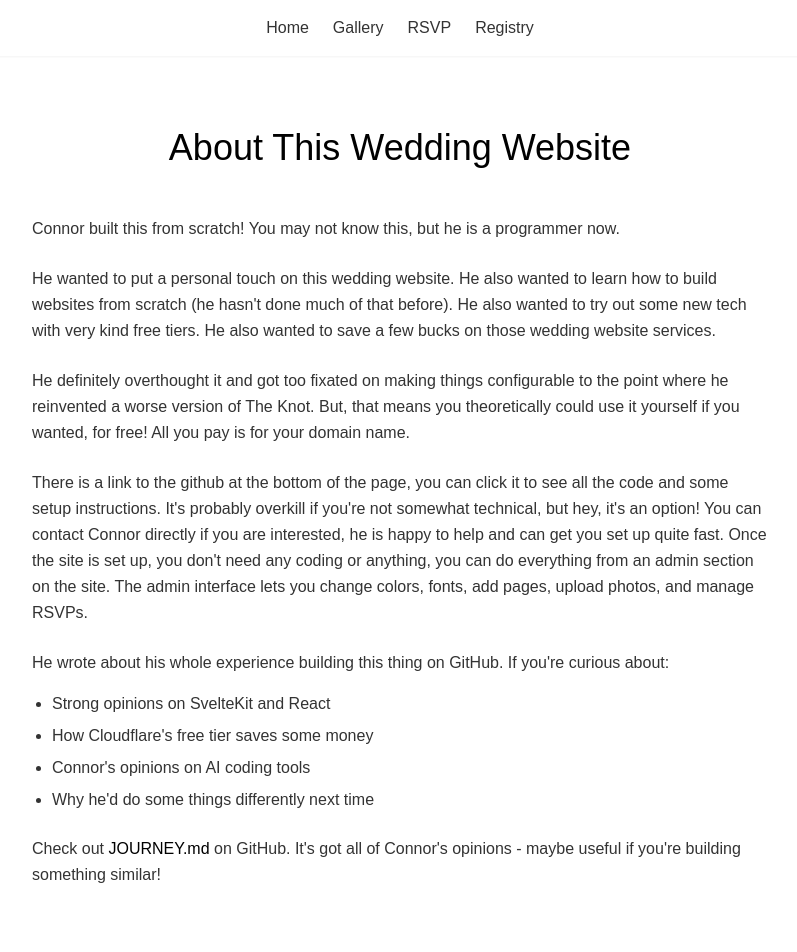
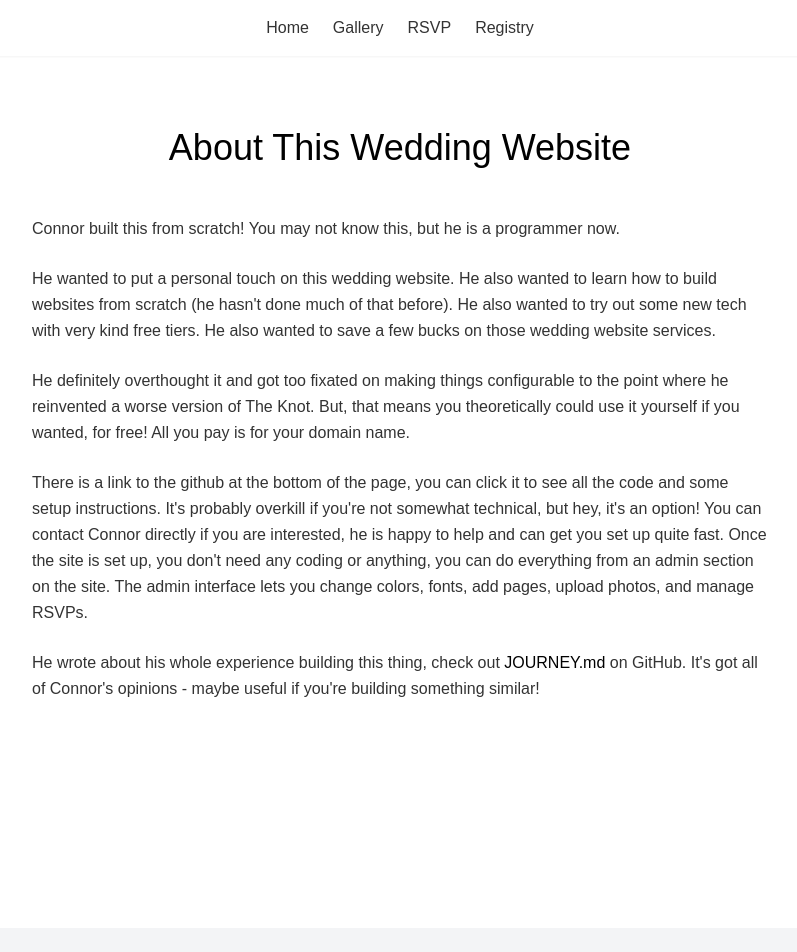
Before and after one commit to otoolecf/wedding-website, a SvelteKit app: page /about in a window 1280 px wide. Shown: the top 952 px of the page, without its empty margins (240-1037 px from the left). Built offline with nearby package versions, Linux system fonts and the light colour scheme; no server answers; a web font is replaced by a local one.

Commit message:
slight adjustments to journey and about page

```diff
--- a/src/routes/about/+page.svelte
+++ b/src/routes/about/+page.svelte
@@ -33,18 +33,7 @@
     </p>
 
     <p class="mb-4 leading-relaxed">
-      He wrote about his whole experience building this thing on GitHub. If you're curious about:
-    </p>
-
-    <ul class="list-disc pl-5 mb-6 space-y-2">
-      <li>Strong opinions on SvelteKit and React</li>
-      <li>How Cloudflare's free tier saves some money</li>
-      <li>Connor's opinions on AI coding tools</li>
-      <li>Why he'd do some things differently next time</li>
-    </ul>
-
-    <p class="leading-relaxed">
-      Check out <a
+      He wrote about his whole experience building this thing, check out <a
         href="https://github.com/otoolecf/wedding-website/blob/main/JOURNEY.md"
         class="text-primary hover:underline"
         target="_blank"
```
Also changed, not shown: 1 other file (tests, documents, lock files or other folders).
